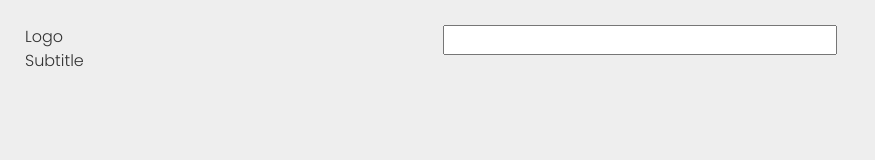
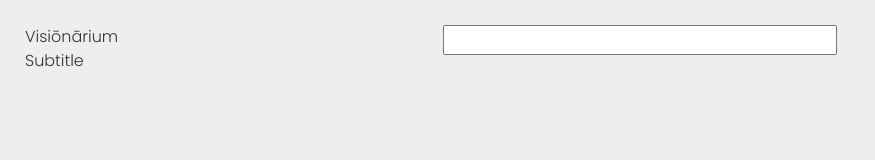
Before and after one commit to Nimira43/Visionarium, a React (Vite) app: page / in a window 1280 px wide. Shown: the top 160 px of the page, without its empty margins (0-875 px from the left). Built offline with nearby package versions, Linux system fonts and the light colour scheme.

Commit message:
Project name changed to Visiōnārium

```diff
--- a/index.html
+++ b/index.html
@@ -4,7 +4,7 @@
     <meta charset="UTF-8" />
     <meta name="viewport" content="width=device-width, initial-scale=1.0" />
     <link rel="icon" href="/TheFavicon.png">
-    <title>leonardo</title>
+    <title>Visiōnārium</title>
   </head>
   <body>
     <div id="root"></div>
--- a/package.json
+++ b/package.json
@@ -1,5 +1,5 @@
 {
-  "name": "leonardo",
+  "name": "visionarium",
   "private": true,
   "version": "0.0.0",
   "type": "module",
--- a/src/App.jsx
+++ b/src/App.jsx
@@ -4,7 +4,7 @@ function App() {
       <div className='header'>
         <div className='row'>
           <div className='col-4'>
-            <div>Logo</div>
+            <div className>Visiōnārium</div>
             <div>Subtitle</div>
           </div>
           <div className='col-md-12 col-lg-4'>
--- a/src/index.css
+++ b/src/index.css
@@ -99,6 +99,9 @@ button:hover {
   opacity: 0.85;
 }
 
+.logo {
+  font-family: 'Lobster', sans-serif;
+}
 .app-container {
   padding: 25px;
   display: flex;
```
Also changed, not shown: 1 other file (tests, documents, lock files or other folders).
